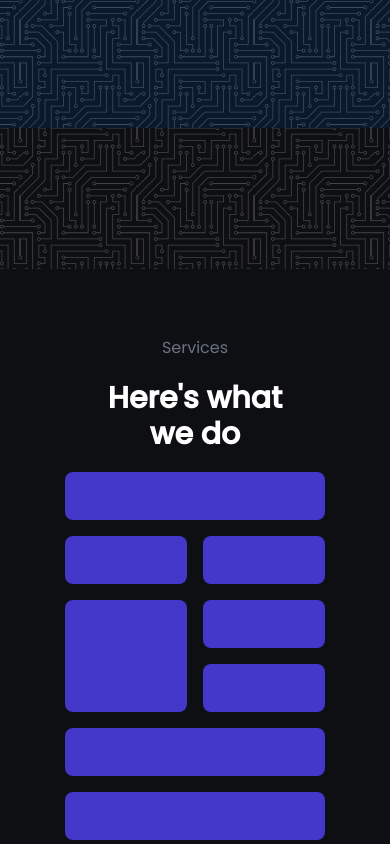
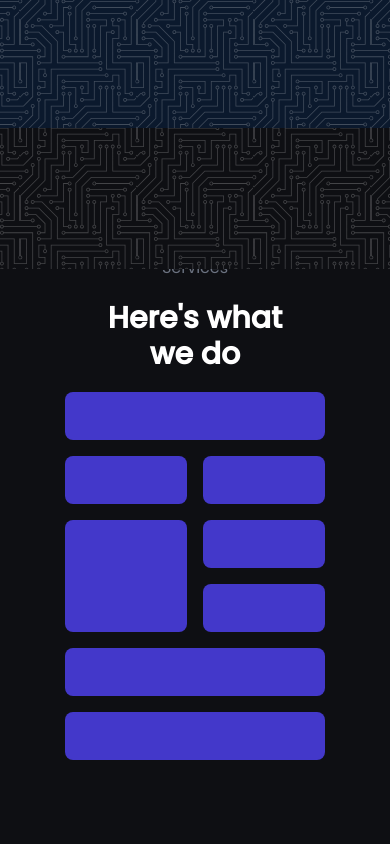
Before and after one commit to ririchi2/kijora, a React (Create React App) app: page / in a window 390 px wide. Shown: the part 1560-2404 px from the top of the page. Built offline with nearby package versions, Linux system fonts and the light colour scheme.

Commit message:
responsive fixes

```diff
--- a/src/components/ImgSection.js
+++ b/src/components/ImgSection.js
@@ -6,7 +6,7 @@
         <div className='relative h-screen text-white bg-terciary'>
             {/* <div className='h-32 mb-5 bg-printed-terciary' /> */}
             <div className='absolute top-0 w-full bg-center h-1/6 bg-printed-terciary' />
-            <div className='flex flex-col items-center justify-center w-full pt-52 sm:bg-primary'>
+            <div className='flex flex-col items-center justify-center w-full pt-32 md:pt-52 sm:bg-primary'>
                 <p className='text-gray-500 font-Poppins-Regular'>Services</p>
                 <h1 className='w-1/2 my-5 text-3xl font-bold text-center text-white md:text-4xl font-Poppins-Medium'>Here's what we do</h1>
                 <div className='grid w-2/3 grid-cols-2 gap-4 md:w-1/2 h-1/2'>
```
